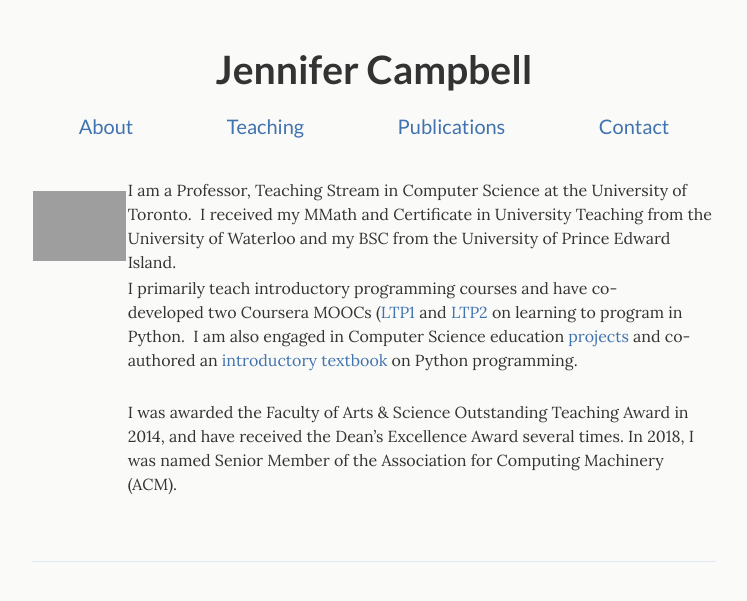
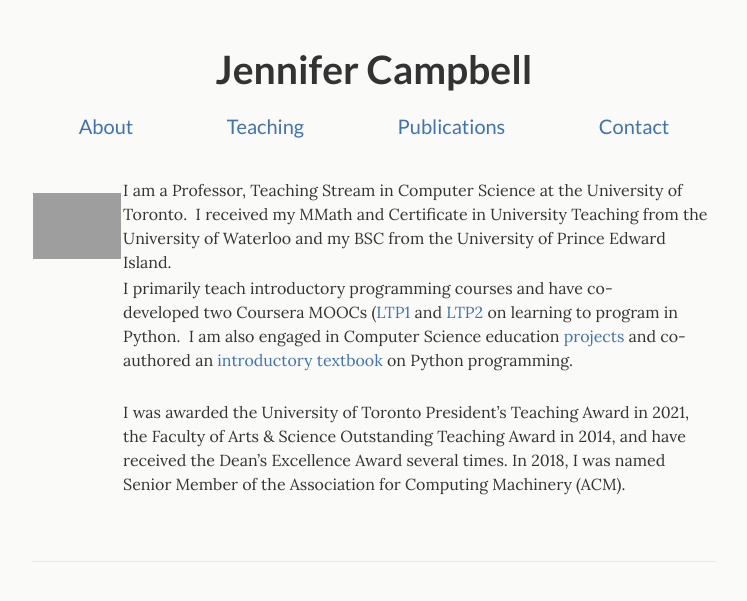
Before and after one commit to jencampbell/jencampbell.github.io, a Jekyll site: the page built from index.md, in a window 1280 px wide, cut to the strip 0-601 px from the top of the page. Shown: the whole strip, without its empty margins (266-1013 px from the left). Built offline with Jekyll 4.4.1, drawn with Linux system fonts in a browser that asks for light colours; grey boxes are pictures that could not be loaded.

Commit message:
Update index.md

```diff
--- a/index.md
+++ b/index.md
@@ -7,4 +7,4 @@ title: Jennifer Campbell
 | ![jen](../assets/img/jen.jpg)       | I am a Professor, Teaching Stream in Computer Science at the University of Toronto.  I received my MMath and Certificate in University Teaching from the University of Waterloo and my BSC from the University of Prince Edward Island.
 ||I primarily teach introductory programming courses and have co-developed two Coursera MOOCs ([LTP1](https://www.coursera.org/course/programming1){:target="_blank"} and [LTP2](https://www.coursera.org/course/programming2){:target="_blank"} on learning to program in Python.  I am also engaged in Computer Science education [projects](/publications) and co-authored an [introductory textbook](https://pragprog.com/book/gwpy2/practical-programming){:target="_blank"} on Python programming.|
 |||
-||I was awarded the Faculty of Arts &amp; Science Outstanding Teaching Award in 2014, and have received the Dean's Excellence Award several times. In 2018, I was named Senior Member of the Association for Computing Machinery (ACM).|
+||I was awarded the University of Toronto President's Teaching Award in 2021, the Faculty of Arts &amp; Science Outstanding Teaching Award in 2014, and have received the Dean's Excellence Award several times. In 2018, I was named Senior Member of the Association for Computing Machinery (ACM).|
```
